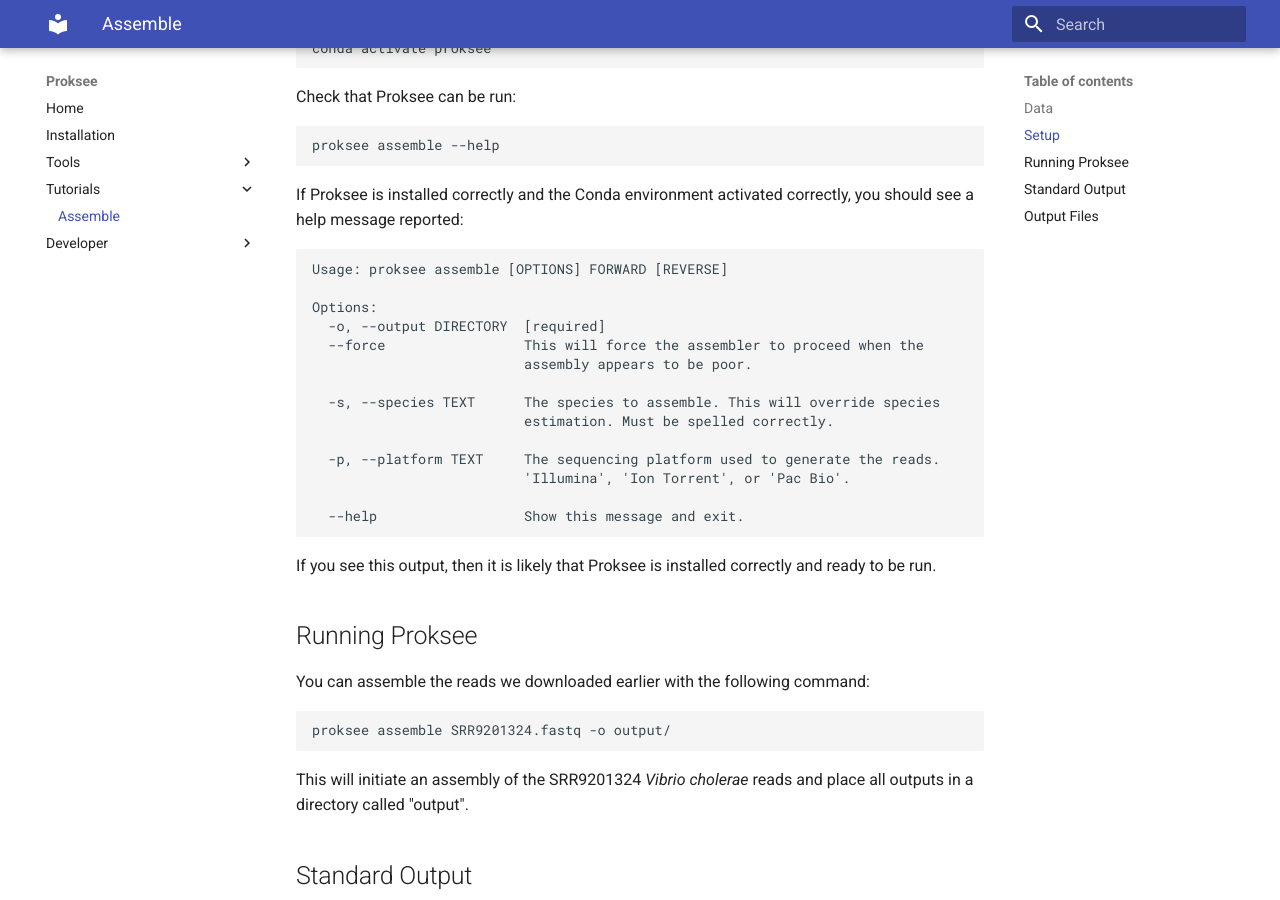
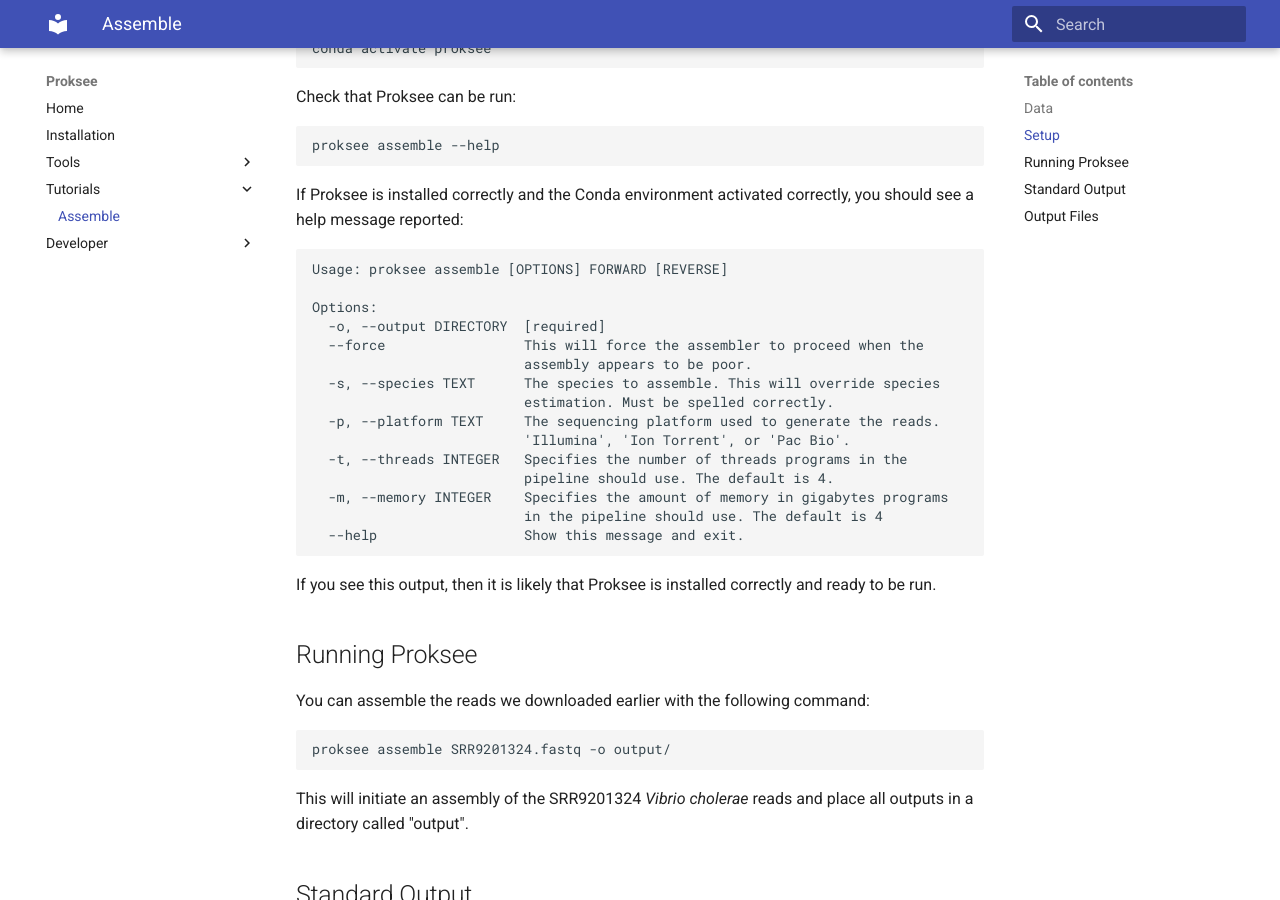
Before and after one commit to proksee-project/proksee-cmd, an MkDocs documentation site: the page built from docs/tutorials/assemble.md, in a window 1280 px wide and 900 px high, scrolled down 989 px. Built offline with MkDocs 1.6.1 and Material for MkDocs 9.7.7, drawn with Linux system fonts in a browser that asks for light colours.

Commit message:
Updating the tutorial example help output.

````diff
--- a/docs/tutorials/assemble.md
+++ b/docs/tutorials/assemble.md
@@ -49,13 +49,14 @@ Options:
   -o, --output DIRECTORY  [required]
   --force                 This will force the assembler to proceed when the
                           assembly appears to be poor.
-
   -s, --species TEXT      The species to assemble. This will override species
                           estimation. Must be spelled correctly.
-
   -p, --platform TEXT     The sequencing platform used to generate the reads.
                           'Illumina', 'Ion Torrent', or 'Pac Bio'.
-
+  -t, --threads INTEGER   Specifies the number of threads programs in the
+                          pipeline should use. The default is 4.
+  -m, --memory INTEGER    Specifies the amount of memory in gigabytes programs
+                          in the pipeline should use. The default is 4
   --help                  Show this message and exit.
 ```
 
````
